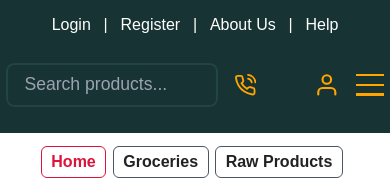
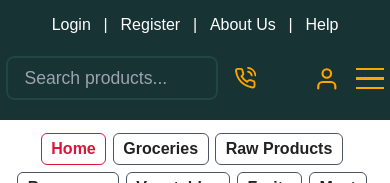
Before and after one commit to riazul01/food-ocean, a React (Create React App) app: page / in a window 390 px wide. Shown: the top 183 px of the page. Built offline with nearby package versions, Linux system fonts and the light colour scheme; no server answers; the database is empty; some icons are missing.

Commit message:
products responsive issue fixed🐞

```diff
--- a/src/components/ProductCard.jsx
+++ b/src/components/ProductCard.jsx
@@ -38,7 +38,7 @@ const ProductCard = ({ data }) => {
 
     return (
         <>
-        {data && <div className="relative w-[100%] max-w-[300px] h-[360px] p-[0.2rem] border-[1px] border-gray-200 rounded-md shadow-lg overflow-hidden">
+        {data && <div className="relative w-[100%] max-w-[280px] h-[360px] p-[0.2rem] border-[1px] border-gray-200 rounded-md shadow-lg overflow-hidden">
             <div className="w-full h-[55%] rounded-sm overflow-hidden">
                 <img src={data.imgUrl} className="w-full h-full object-cover" alt={data.name} />
             </div>
--- a/src/sections/Header.jsx
+++ b/src/sections/Header.jsx
@@ -81,7 +81,7 @@ const Header = () => {
 
         {/* header */}
         <div className="w-full bg-[#173334] z-[9999] sticky top-0 left-0">
-            <div className="mx-[auto] px-[0.4rem] py-[1.6rem] flex items-center justify-between max-w-[1420px]">
+            <div className="mx-[auto] px-[0.4rem] py-[1.2rem] sm:py-[1.6rem] flex items-center justify-between max-w-[1420px]">
                 {/* logo */}
                 <Link to="/" className="hidden md:block text-[2rem] text-[orange]" style={{fontFamily: 'Croissant One'}}>Grocery</Link>
 
```
